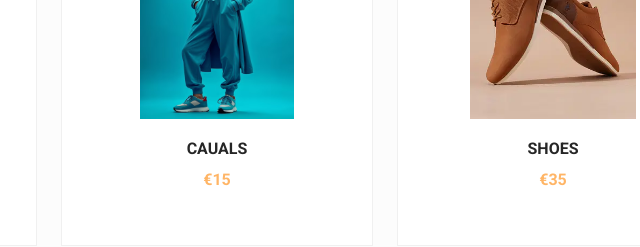
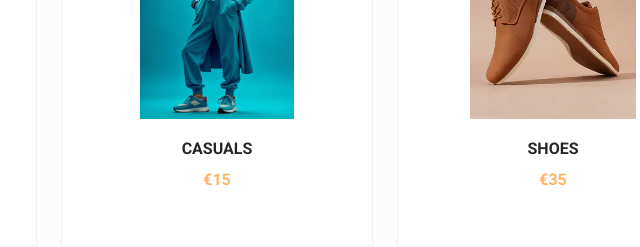
Before and after one commit to khush9651/ResponsiveLandingPage-StyledGenie, a plain HTML site: page index.html in a window 1280 px wide. Shown: the part 1140-1387 px from the top of the page, 423-1063 px from the left. Drawn offline with nearby package versions, Linux system fonts and the light colour scheme.

Commit message:
Update index.html

```diff
--- a/index.html
+++ b/index.html
@@ -224,7 +224,7 @@
                     <img src="assets/img/featured2.png" alt="" class="featured__img">
 
                     <div class="featured__data">
-                        <h3 class="featured__title">Cauals</h3>
+                        <h3 class="featured__title">Casuals</h3>
                         <span class="featured__price">€15</span>
                     </div>
 
```
